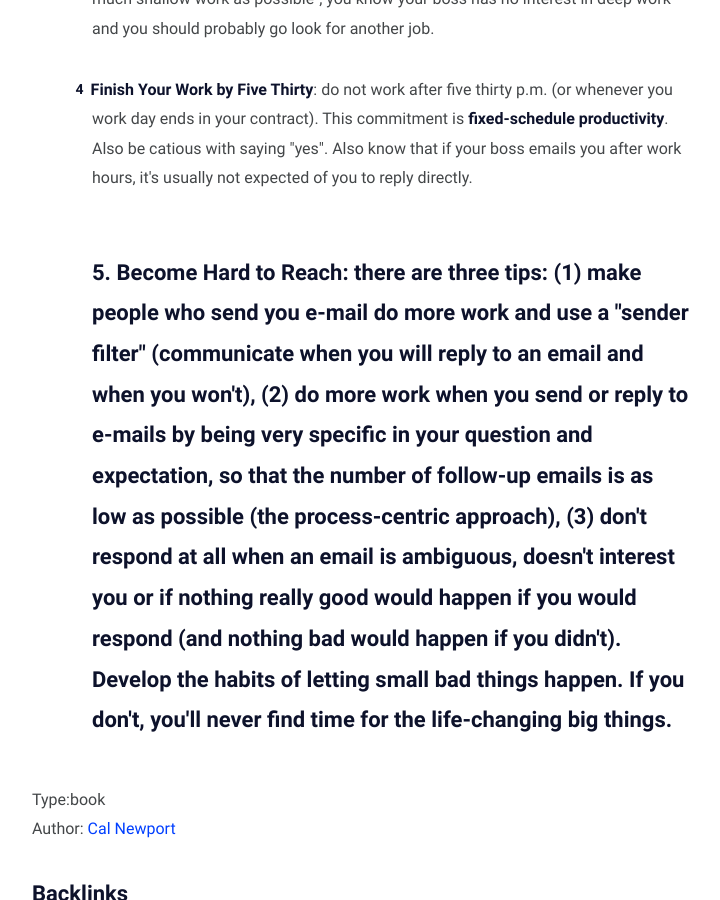
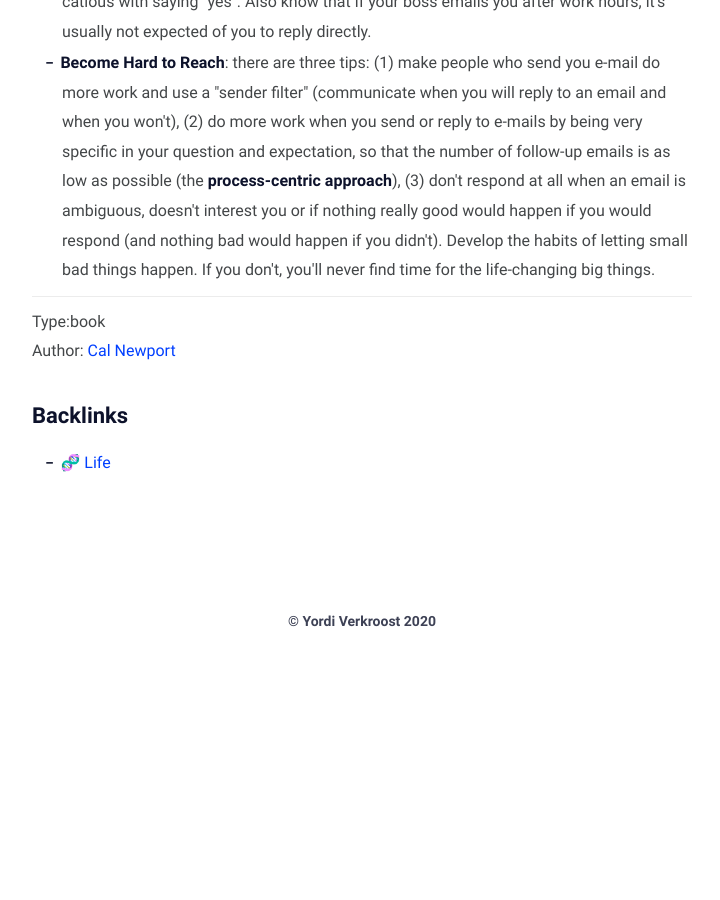
Before and after one commit to heymichal/heymichal.github.io, a Jekyll site: the page built from garden/cal-newport---deep-work.html, in a window 1280 px wide and 900 px high, scrolled down 11407 px. Shown: the whole window, without its empty margins (278-998 px from the left). Built offline with Jekyll 4.4.1, drawn with Linux system fonts in a browser that asks for light colours; after the commit the page ends 12075 px from its top, so only the background shows below that.

Commit message:
Update garden

```diff
--- a/garden/cal-newport---deep-work.html
+++ b/garden/cal-newport---deep-work.html
@@ -216,15 +216,15 @@ comments: false
 <ul>
 <li>The company <em>37signals</em> experimented with a 4-day workweek (four times eight hours). They found that the same amount of deep work was done, while the amount of shallow work decreased.</li>
 <li>"How can we afford to put our business on hold for a month to 'mess around' with new ideas?" Answer: "How can we afford not to?"</li>
-<li>Everyone has a limit of deep work that can be done in a day. For beginners it might be an hour, while more experienced people can do four hours of deep work. The following strategies can help you make the most out of your deep work limit:<br />
-<ol><br />
-<li><strong>Schedule Every Minute of Your Day</strong>: you need to give thought to what you're doing. Therefore, you need to schedule every minute of your day. If the schedule is interrupted, recreate it after the disruption.</li><br />
-<li><strong>Quantify the Depth of Every Activity</strong>: the term "shallow work" was mentioned in the introduction. My own view, in addition: shallow work is work where vocal music does not distract. Another one from the book: how long would it take (in months) to train a smart recent college graduate with no specialized training in my field to complete this task?</li><br />
-<li><strong>Ask Your Boss for a Shallow Work Budget</strong>: when you know the limit of time you can spend on shallow work, you can use this in your day planning. If the answer is: "as much shallow work as possible", you know your boss has no interest in deep work and you should probably go look for another job.</li><br />
-<li><strong>Finish Your Work by Five Thirty</strong>: do not work after five thirty p.m. (or whenever you work day ends in your contract). This commitment is <strong>fixed-schedule productivity</strong>. Also be catious with saying "yes". Also know that if your boss emails you after work hours, it's usually not expected of you to reply directly.<br /><br />
-<h2 id="5-become-hard-to-reach-there-are-three-tips-1-make-people-who-send-you-e-mail-do-more-work-and-use-a-sender-filter-communicate-when-you-will-reply-to-an-email-and-when-you-wont-2-do-more-work-when-you-send-or-reply-to-e-mails-by-being-very-specific-in-your-question-and-expectation-so-that-the-number-of-follow-up-emails-is-as-low-as-possible-the-process-centric-approach-3-dont-respond-at-all-when-an-email-is-ambiguous-doesnt-interest-you-or-if-nothing-really-good-would-happen-if-you-would-respond-and-nothing-bad-would-happen-if-you-didnt-develop-the-habits-of-letting-small-bad-things-happen-if-you-dont-youll-never-find-time-for-the-life-changing-big-things">    5. <strong>Become Hard to Reach</strong>: there are three tips: (1) make people who send you e-mail do more work and use a "sender filter" (communicate when you will reply to an email and when you won't), (2) do more work when you send or reply to e-mails by being very specific in your question and expectation, so that the number of follow-up emails is as low as possible (the <strong>process-centric approach</strong>), (3) don't respond at all when an email is ambiguous, doesn't interest you or if nothing really good would happen if you would respond (and nothing bad would happen if you didn't). Develop the habits of letting small bad things happen. If you don't, you'll never find time for the life-changing big things.</h2></li><br />
-</ol></li>
+<li>Everyone has a limit of deep work that can be done in a day. For beginners it might be an hour, while more experienced people can do four hours of deep work. The following strategies can help you make the most out of your deep work limit:</li>
+<li><strong>Schedule Every Minute of Your Day</strong>: you need to give thought to what you're doing. Therefore, you need to schedule every minute of your day. If the schedule is interrupted, recreate it after the disruption.</li>
+<li><strong>Quantify the Depth of Every Activity</strong>: the term "shallow work" was mentioned in the introduction. My own view, in addition: shallow work is work where vocal music does not distract. Another one from the book: how long would it take (in months) to train a smart recent college graduate with no specialized training in my field to complete this task?</li>
+<li><strong>Ask Your Boss for a Shallow Work Budget</strong>: when you know the limit of time you can spend on shallow work, you can use this in your day planning. If the answer is: "as much shallow work as possible", you know your boss has no interest in deep work and you should probably go look for another job.</li>
+<li><strong>Finish Your Work by Five Thirty</strong>: do not work after five thirty p.m. (or whenever you work day ends in your contract). This commitment is <strong>fixed-schedule productivity</strong>. Also be catious with saying "yes". Also know that if your boss emails you after work hours, it's usually not expected of you to reply directly.</li>
+<li><strong>Become Hard to Reach</strong>: there are three tips: (1) make people who send you e-mail do more work and use a "sender filter" (communicate when you will reply to an email and when you won't), (2) do more work when you send or reply to e-mails by being very specific in your question and expectation, so that the number of follow-up emails is as low as possible (the <strong>process-centric approach</strong>), (3) don't respond at all when an email is ambiguous, doesn't interest you or if nothing really good would happen if you would respond (and nothing bad would happen if you didn't). Develop the habits of letting small bad things happen. If you don't, you'll never find time for the life-changing big things.</li>
 </ul>
+
+<hr />
 
 <p>Type:<span class="tag">book</span><br />
 Author: <a href="/garden/cal-newport">Cal Newport</a></p>
```
